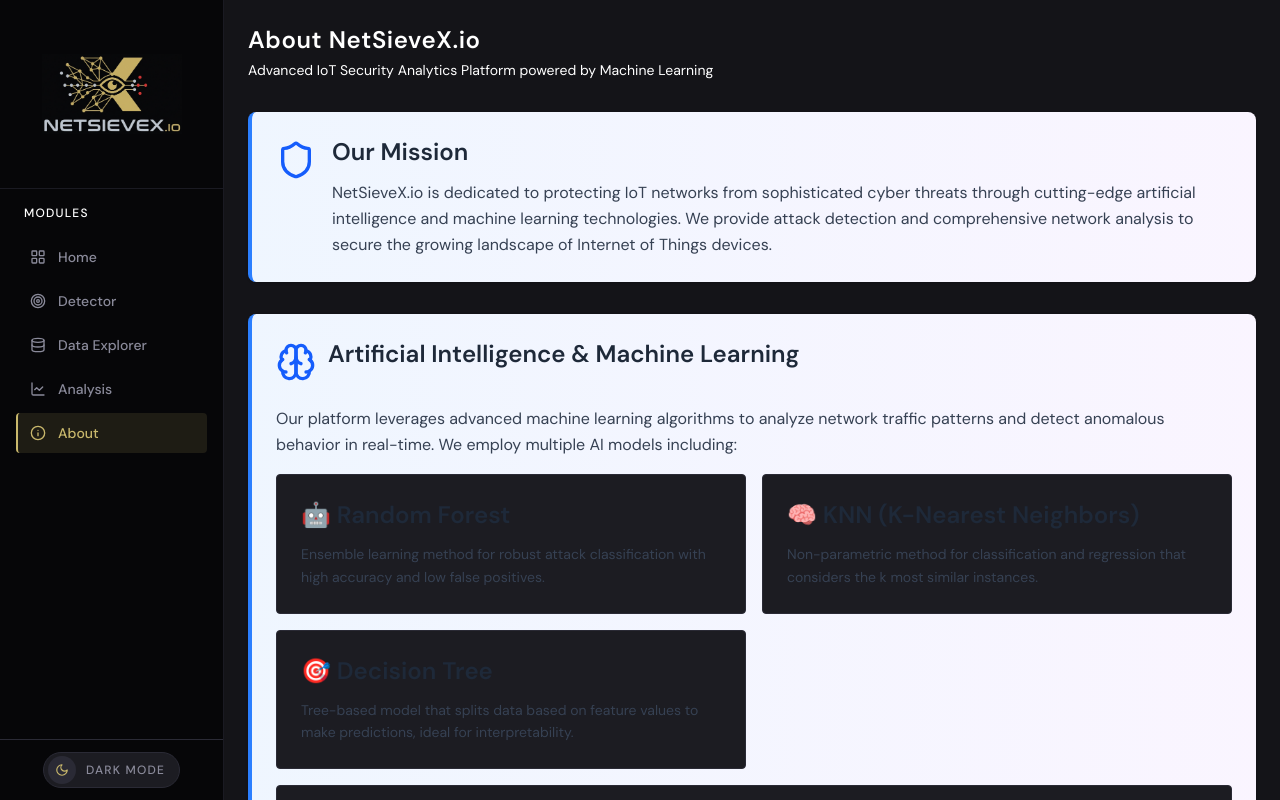
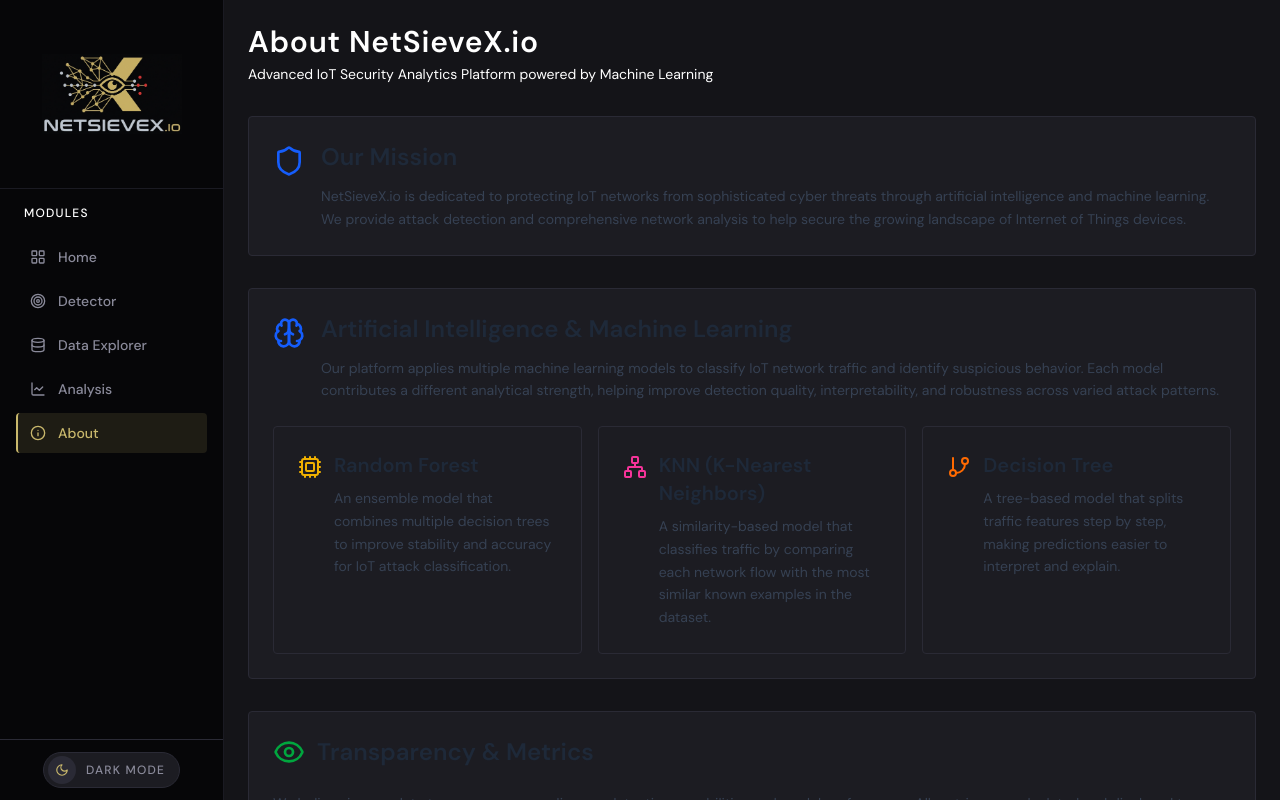
Before and after one commit to ingenriquecardosoalfonso/WebSait, a React (Vite) app: page / in a window 1280 px wide. Both pictures are taken after a click on the button "About". Shown: the top 800 px of the page. Built offline with nearby package versions, Linux system fonts and the light colour scheme; no server answers.

Commit message:
Changes in about page.

```diff
--- a/src/app/components/About.tsx
+++ b/src/app/components/About.tsx
@@ -1,5 +1,5 @@
 import { useState } from 'react';
-import { Brain, Shield, Eye, TrendingUp, Lock, CheckCircle, AlertCircle, Lightbulb } from 'lucide-react';
+import {Brain,Shield,Eye,CheckCircle,AlertCircle,Cpu,Network,GitBranch,} from 'lucide-react';
 
 export default function About(): import("react/jsx-runtime").JSX.Element {
   const [feedback, setFeedback] = useState({ name: '', email: '', message: '' });
@@ -15,81 +15,88 @@
     setFeedback({ name: '', email: '', message: '' });
   };
 
+  const cardStyle = {
+    backgroundColor: 'var(--card)',
+    border: '0.5px solid var(--border)',
+  };
+
   return (
     <div className="space-y-8">
       <div>
-        <h1 className="text-2xl font-semibold tracking-wide text-foreground">About NetSieveX.io</h1>
+        <h1 className="text-3xl font-semibold tracking-wide text-foreground">About NetSieveX.io</h1>
         <p className="mt-1 text-sm text-muted-foreground">
           Advanced IoT Security Analytics Platform powered by Machine Learning
         </p>
       </div>
 
       {/* Mission Statement */}
-      <div className="bg-gradient-to-r from-blue-50 to-purple-50
-                dark:bg-gradient-to-r dark:from-gray-800 dark:to-slate-900
-                border-l-4 border-blue-500 dark:border-blue-400
-                p-6 rounded-lg shadow">
+      <div className="rounded p-6" style={cardStyle}>
         <div className="flex items-start gap-4">
-          <Shield className="w-10 h-10 text-blue-600 dark:text-blue-400 flex-shrink-0 mt-1" />
+          <Shield className="w-8 h-8 text-blue-600 flex-shrink-0 mt-1" />
           <div>
             <h2 className="text-2xl font-bold text-gray-800 dark:text-white mb-3">Our Mission</h2>
-            <p className="text-gray-700 dark:text-gray-300 leading-relaxed">
+            <p className="text-sm text-gray-700 dark:text-gray-300 leading-relaxed">
               NetSieveX.io is dedicated to protecting IoT networks from sophisticated cyber threats through
-              cutting-edge artificial intelligence and machine learning technologies. We provide
-              attack detection and comprehensive network analysis to secure the growing landscape of
-              Internet of Things devices.
+              artificial intelligence and machine learning. We provide attack detection and comprehensive
+              network analysis to help secure the growing landscape of Internet of Things devices.
             </p>
           </div>
         </div>
       </div>
 
       {/* AI & Machine Learning Section */}
-      <div className="bg-gradient-to-r from-blue-50 to-purple-50
-                dark:bg-gradient-to-r dark:from-gray-800 dark:to-slate-900
-                border-l-4 border-blue-500 dark:border-blue-400
-                p-6 rounded-lg shadow">
-        <div className="flex items-center gap-3 mb-6">
-          <Brain className="w-10 h-10 text-blue-600 dark:text-blue-400 flex-shrink-0 mt-1" />
-          <h2 className="text-2xl font-bold text-gray-800 dark:text-white mb-3">Artificial Intelligence & Machine Learning</h2>
-        </div>
-
-        <div className="space-y-4">
-          <p className="text-gray-700 dark:text-gray-300 leading-relaxed">
-            Our platform leverages advanced machine learning algorithms to analyze network traffic patterns
-            and detect anomalous behavior in real-time. We employ multiple AI models including:
-          </p>
-
-          <div className="grid grid-cols-1 md:grid-cols-2 gap-4 mt-4">
-            <div className="rounded p-6" style={{ backgroundColor: "var(--card)", border: "0.5px solid var(--border)" }}>
-              <h3 className="text-2xl font-bold text-gray-800 dark:text-white mb-3">🤖 Random Forest</h3>
-              <p className="text-gray-700 dark:text-gray-300 text-sm leading-relaxed">
-                Ensemble learning method for robust attack classification with high accuracy and low false positives.
-              </p>
-            </div>
-
-            <div className="rounded p-6" style={{ backgroundColor: "var(--card)", border: "0.5px solid var(--border)" }}>
-              <h3 className="text-2xl font-bold text-gray-800 dark:text-white mb-3">🧠 KNN (K-Nearest Neighbors)</h3>
-              <p className="text-gray-700 dark:text-gray-300 text-sm leading-relaxed">
-                Non-parametric method for classification and regression that considers the k most similar instances.
-              </p>
-            </div>
-
-            <div className="rounded p-6" style={{ backgroundColor: "var(--card)", border: "0.5px solid var(--border)" }}>
-              <h3 className="text-2xl font-bold text-gray-800 dark:text-white mb-3">🎯 Decision Tree </h3>
-              <p className="text-gray-700 dark:text-gray-300 text-sm leading-relaxed">
-                Tree-based model that splits data based on feature values to make predictions, ideal for interpretability.
+      <div className="rounded p-6" style={cardStyle}>
+        <div className="flex items-start gap-4 mb-6">
+          <Brain className="w-8 h-8 text-blue-600 flex-shrink-0 mt-1" />
+          <div>
+            <h2 className="text-2xl font-bold text-gray-800 dark:text-white mb-3">
+              Artificial Intelligence & Machine Learning
+            </h2>
+            <p className="text-sm text-gray-700 dark:text-gray-300 leading-relaxed">
+              Our platform applies multiple machine learning models to classify IoT network traffic and
+              identify suspicious behavior. Each model contributes a different analytical strength, helping
+              improve detection quality, interpretability, and robustness across varied attack patterns.
             </p>
           </div>
         </div>
 
-          <div className="rounded p-6" style={{ backgroundColor: "var(--card)", border: "0.5px solid var(--border)" }}>
+        <div className="grid grid-cols-1 md:grid-cols-3 gap-4">
+          <div className="rounded p-6" style={cardStyle}>
             <div className="flex items-start gap-3">
-              <Lightbulb className="w-6 h-6 text-blue-600 flex-shrink-0 mt-0.5" />
+              <Cpu className="w-6 h-6 text-yellow-500 flex-shrink-0 mt-1" />
               <div>
-                <h4 className="text-2xl font-bold text-gray-800 dark:text-white mb-3">Continuous Learning</h4>
-                <p className="text-gray-700 dark:text-gray-300 text-sm leading-relaxed">
-                  Our AI models are continuously updated with new threat patterns and attack vectors,
-                  ensuring they stay ahead of emerging cybersecurity challenges.
+                <h3 className="text-xl font-bold text-gray-800 dark:text-white mb-2">Random Forest</h3>
+                <p className="text-sm text-gray-700 dark:text-gray-300 leading-relaxed">
+                  An ensemble model that combines multiple decision trees to improve stability and accuracy
+                  for IoT attack classification.
+                </p>
+              </div>
+            </div>
+          </div>
+
+          <div className="rounded p-6" style={cardStyle}>
+            <div className="flex items-start gap-3">
+              <Network className="w-6 h-6 text-pink-500 flex-shrink-0 mt-1" />
+              <div>
+                <h3 className="text-xl font-bold text-gray-800 dark:text-white mb-2">
+                  KNN (K-Nearest Neighbors)
+                </h3>
+                <p className="text-sm text-gray-700 dark:text-gray-300 leading-relaxed">
+                  A similarity-based model that classifies traffic by comparing each network flow with the
+                  most similar known examples in the dataset.
+                </p>
+              </div>
+            </div>
+          </div>
+
+          <div className="rounded p-6" style={cardStyle}>
+            <div className="flex items-start gap-3">
+              <GitBranch className="w-6 h-6 text-orange-500 flex-shrink-0 mt-1" />
+              <div>
+                <h3 className="text-xl font-bold text-gray-800 dark:text-white mb-2">Decision Tree</h3>
+                <p className="text-sm text-gray-700 dark:text-gray-300 leading-relaxed">
+                  A tree-based model that splits traffic features step by step, making predictions easier to
+                  interpret and explain.
                 </p>
               </div>
             </div>
@@ -98,80 +105,96 @@
       </div>
 
       {/* Transparency & Metrics Section */}
-      <div className="rounded p-6" style={{ backgroundColor: "var(--card)", border: "0.5px solid var(--border)" }}>
+      <div className="rounded p-6" style={cardStyle}>
         <div className="flex items-center gap-3 mb-6">
-          <Eye className="w-8 h-8 text-green-600" />
-          <h2 className="text-2xl font-bold text-gray-800 dark:text-white mb-3">Transparency & Metrics</h2>
+          <Eye className="w-8 h-8 text-green-600 flex-shrink-0" />
+          <h2 className="text-2xl font-bold text-gray-800 dark:text-white">
+            Transparency & Metrics
+          </h2>
         </div>
 
         <div className="space-y-4">
-          <p className="text-gray-700 dark:text-gray-300 text-sm leading-relaxed">
+          <p className="text-sm text-gray-700 dark:text-gray-300 leading-relaxed">
             We believe in complete transparency regarding our detection capabilities and model performance.
-            All metrics are calculated and displayed in real-time to provide full visibility into system operations.
+            All metrics are calculated and displayed to provide full visibility into system operations.
           </p>
 
           <div className="grid grid-cols-1 md:grid-cols-3 gap-4 mt-6">
-            <div className="text-center p-4 bg-white-50 rounded-lg border border-white-200">
-              <CheckCircle className="w-10 h-10 text-yellow-600 mx-auto mb-2" />
-              <div className="text-2xl font-bold text-yellow-700">94.7%</div>
-              <div className="text-sm text-yellow-800 font-medium">Model Accuracy</div>
-              <div className="text-xs text-yellow-700 mt-1">Validated on test dataset</div>
+            <div className="text-center p-4 rounded-lg" style={cardStyle}>
+              <Cpu className="w-10 h-10 text-yellow-500 mx-auto mb-3" />
+              <div className="text-xl font-bold text-gray-800 dark:text-white">99.37%</div>
+              <div className="text-sm text-gray-700 dark:text-gray-300 font-medium">Random Forest</div>
+              <div className="text-xs text-gray-500 mt-1">Model Accuracy</div>
             </div>
 
-            <div className="text-center p-4 bg-white-50 rounded-lg border border-white-200">
-              <TrendingUp className="w-10 h-10 text-blue-600 mx-auto mb-2" />
-              <div className="text-2xl font-bold text-blue-700">&lt; 100ms</div>
-              <div className="text-sm text-blue-800 font-medium">Detection Latency</div>
-              <div className="text-xs text-blue-700 mt-1">Real-time analysis</div>
+            <div className="text-center p-4 rounded-lg" style={cardStyle}>
+              <GitBranch className="w-10 h-10 text-orange-500 mx-auto mb-3" />
+              <div className="text-xl font-bold text-gray-800 dark:text-white">99.20%</div>
+              <div className="text-sm text-gray-700 dark:text-gray-300 font-medium">Decision Tree</div>
+              <div className="text-xs text-gray-500 mt-1">Model Accuracy</div>
             </div>
 
-            <div className="text-center p-4 bg-white-50 rounded-lg border border-white-200">
-              <Lock className="w-10 h-10 text-purple-600 mx-auto mb-2" />
-              <div className="text-2xl font-bold text-purple-700">2.1%</div>
-              <div className="text-sm text-purple-800 font-medium">False Positive Rate</div>
-              <div className="text-xs text-purple-700 mt-1">Minimizing disruptions</div>
+            <div className="text-center p-4 rounded-lg" style={cardStyle}>
+              <Network className="w-10 h-10 text-pink-500 mx-auto mb-3" />
+              <div className="text-xl font-bold text-gray-800 dark:text-white">98.91%</div>
+              <div className="text-sm text-gray-700 dark:text-gray-300 font-medium">
+                KNN
+              </div>
+              <div className="text-xs text-gray-500 mt-1">Model Accuracy</div>
             </div>
           </div>
 
           <div className="mt-6 space-y-3">
-            <h3 className="text-2xl font-bold text-gray-800 dark:text-white mb-3">
-              <CheckCircle className="w-5 h-5 text-green-600" />
+            <div className="flex items-center gap-3 mb-3">
+              <CheckCircle className="w-8 h-8 text-green-600 flex-shrink-0" />
+              <h3 className="text-2xl font-bold text-gray-800 dark:text-white">
                 What We Track & Display:
               </h3>
+            </div>
 
-            <ul className="space-y-2 ml-7">
+            <ul className="space-y-2 ml-2">
               <li className="text-gray-700 dark:text-gray-300 text-sm leading-relaxed">
-                <span className="text-blue-600 mt-1"> • </span>
-                <span><strong>Detection Confidence:</strong> Each prediction includes a confidence score showing model certainty</span>
+                <span className="text-blue-600">• </span>
+                <span>
+                  <strong>Detection Confidence:</strong> Each prediction includes a confidence score showing model Accuracy
+                </span>
               </li>
               <li className="text-gray-700 dark:text-gray-300 text-sm leading-relaxed">
-                <span className="text-blue-600 mt-1"> • </span>
-                <span><strong>Feature Importance:</strong> Transparent explanation of which network characteristics influenced the decision</span>
+                <span className="text-blue-600">• </span>
+                <span>
+                  <strong>Feature Importance:</strong> Transparent explanation of which network characteristics influenced the decision
+                </span>
               </li>
               <li className="text-gray-700 dark:text-gray-300 text-sm leading-relaxed">
-                <span className="text-blue-600 mt-1"> • </span>
-                <span><strong>Traffic Statistics:</strong> Real-time metrics on packet rates, flow durations, and payload sizes</span>
+                <span className="text-blue-600">• </span>
+                <span>
+                  <strong>Traffic Statistics:</strong> Metrics on packet rates, flow durations, and payload sizes
+                </span>
               </li>
               <li className="text-gray-700 dark:text-gray-300 text-sm leading-relaxed">
-                <span className="text-blue-600 mt-1"> • </span>
-                <span><strong>Attack Classification:</strong> Detailed categorization of detected threats (DDoS, DoS, Reconnaissance, Mirai, Theft)</span>
+                <span className="text-blue-600">• </span>
+                <span>
+                  <strong>Attack Classification:</strong> Detailed categorization of detected traffic such as DOS SYN Hping, ARP Poisoning, NMAP Scan, and Normal Traffic
+                </span>
               </li>
               <li className="text-gray-700 dark:text-gray-300 text-sm leading-relaxed">
-                <span className="text-blue-600 mt-1"> • </span>
-                <span><strong>Comparative Analysis:</strong> Side-by-side comparison of normal vs. malicious traffic patterns</span>
+                <span className="text-blue-600">• </span>
+                <span>
+                  <strong>Comparative Analysis:</strong> Side-by-side comparison of normal vs. malicious traffic patterns
+                </span>
               </li>
             </ul>
           </div>
 
-         <div className="rounded p-6" style={{ backgroundColor: "var(--card)", border: "0.5px solid var(--border)" }}>
+          <div className="rounded p-6" style={cardStyle}>
             <div className="flex items-start gap-3">
               <AlertCircle className="w-6 h-6 text-pink-600 flex-shrink-0 mt-0.5" />
               <div>
-                <h4 className="font-semibold text-pink-900 mb-1">Explainable AI</h4>
-                <p className="text-sm text-pink-800">
+                <h4 className="font-semibold text-pink-700 dark:text-pink-400 mb-1">Explainable AI</h4>
+                <p className="text-sm text-pink-700 dark:text-pink-300 leading-relaxed">
                   We prioritize explainability in our AI models. Every detection result shows which features
-                  (e.g., SYN flags, packet rates, payload sizes) contributed most to the classification,
-                  ensuring security teams can understand and validate automated decisions.
+                  (for example SYN flags, packet rates, and payload sizes) contributed most to the
+                  classification, helping security teams understand and validate automated decisions.
                 </p>
               </div>
             </div>
@@ -180,11 +203,11 @@
       </div>
 
       {/* Key Features */}
-      <div className="rounded p-6" style={{ backgroundColor: "var(--card)", border: "0.5px solid var(--border)" }}>
+      <div className="rounded p-6" style={cardStyle}>
         <h2 className="text-2xl font-bold text-gray-800 dark:text-white mb-3">Platform Capabilities</h2>
 
         <div className="grid grid-cols-1 md:grid-cols-2 gap-4">
-          <div className="rounded p-6" style={{ backgroundColor: "var(--card)", border: "0.5px solid var(--border)" }}>
+          <div className="rounded p-6" style={cardStyle}>
             <Shield className="w-6 h-6 text-blue-600 flex-shrink-0 mt-1" />
             <div>
               <h3 className="text-2xl font-bold text-gray-800 dark:text-white mb-3">Real-Time Detection</h3>
@@ -194,7 +217,7 @@
             </div>
           </div>
 
-          <div className="rounded p-6" style={{ backgroundColor: "var(--card)", border: "0.5px solid var(--border)" }}>
+          <div className="rounded p-6" style={cardStyle}>
             <Brain className="w-6 h-6 text-purple-600 flex-shrink-0 mt-1" />
             <div>
               <h3 className="text-2xl font-bold text-gray-800 dark:text-white mb-3">Multi-Model Analysis</h3>
@@ -204,8 +227,8 @@
             </div>
           </div>
 
-          <div className="rounded p-6" style={{ backgroundColor: "var(--card)", border: "0.5px solid var(--border)" }}>
-            <TrendingUp className="w-6 h-6 text-green-600 flex-shrink-0 mt-1" />
+          <div className="rounded p-6" style={cardStyle}>
+            <Eye className="w-6 h-6 text-green-600 flex-shrink-0 mt-1" />
             <div>
               <h3 className="text-2xl font-bold text-gray-800 dark:text-white mb-3">Comprehensive Analytics</h3>
               <p className="text-gray-700 dark:text-gray-300 text-sm leading-relaxed">
@@ -214,8 +237,8 @@
             </div>
           </div>
 
-          <div className="rounded p-6" style={{ backgroundColor: "var(--card)", border: "0.5px solid var(--border)" }}>
-            <Eye className="w-6 h-6 text-orange-600 flex-shrink-0 mt-1" />
+          <div className="rounded p-6" style={cardStyle}>
+            <CheckCircle className="w-6 h-6 text-orange-600 flex-shrink-0 mt-1" />
             <div>
               <h3 className="text-2xl font-bold text-gray-800 dark:text-white mb-3">Complete Transparency</h3>
               <p className="text-gray-700 dark:text-gray-300 text-sm leading-relaxed">
@@ -226,10 +249,8 @@
         </div>
       </div>
 
-      <div
-  className="rounded p-6"
-  style={{ backgroundColor: 'var(--card)', border: '0.5px solid var(--border)' }}
->
+      {/* Feedback Form */}
+      <div className="rounded p-6" style={cardStyle}>
         <h2 className="text-2xl font-bold text-gray-800 dark:text-white mb-3">Feedback Form</h2>
         <p className="text-gray-700 dark:text-gray-300 text-sm leading-relaxed mb-6">
           We’d love to hear your thoughts, suggestions, or questions about NetSieveX.io.
@@ -243,12 +264,12 @@
             <input
               type="text"
               name="name"
-        value={feedback.name  }
+              value={feedback.name}
               onChange={handleChange}
               placeholder="Enter your name"
               required
               className="w-full rounded-lg px-4 py-3 text-sm text-gray-800 dark:text-white bg-transparent border outline-none"
-        style={{ backgroundColor: 'var(--card)', border: '0.5px solid var(--border)' }}
+              style={cardStyle}
             />
           </div>
 
@@ -264,7 +285,7 @@
               placeholder="Enter your email"
               required
               className="w-full rounded-lg px-4 py-3 text-sm text-gray-800 dark:text-white bg-transparent border outline-none"
-        style={{ backgroundColor: 'var(--card)', border: '0.5px solid var(--border)' }}
+              style={cardStyle}
             />
           </div>
 
@@ -280,7 +301,7 @@
               rows={5}
               required
               className="w-full rounded-lg px-4 py-3 text-sm text-gray-800 dark:text-white bg-transparent border outline-none resize-none"
-        style={{ backgroundColor: 'var(--card)', border: '0.5px solid var(--border)' }}
+              style={cardStyle}
             />
           </div>
 
@@ -300,17 +321,19 @@
         </form>
       </div>
 
-      {/* Demo Notice */}
-      <div className="rounded p-6" style={{ backgroundColor: "var(--card)", border: "0.5px solid var(--border)" }}>
-        <h3 className="text-2xl font-bold text-gray-800 dark:text-white mb-3">📌 Demo Environment</h3>
+      <div className="rounded p-6" style={cardStyle}>
+        <h3 className="text-2xl font-bold text-gray-800 dark:text-white mb-3">Powered by Real Data</h3>
         <p className="text-gray-700 dark:text-gray-300 text-sm leading-relaxed">
-          This platform uses simulated network traffic data for demonstration purposes.
-          The machine learning models and detection algorithms are based on real cybersecurity
-          research and industry best practices. All metrics and visualizations represent realistic
-          scenarios encountered in IoT network security.
+          NETSIEVEX.IO is powered by real IoT network traffic data from the RT-IoT2022 Dataset, sourced
+          via the UCI Machine Learning Repository.
+          <br /><br />
+          Our machine learning models are built on established cybersecurity research and industry best
+          practices, enabling accurate detection of modern threats.
+          <br /><br />
+          All metrics and visualizations reflect authentic network behavior, providing a realistic and
+          actionable view of IoT security risks.
         </p>
       </div>
     </div>
   );
 }
- /* This is the About component that provides an overview of the NetSieveX.io platform, including its mission, AI capabilities, transparency in metrics, and key features. It uses a combination of icons, headings, and descriptive text to communicate the value proposition and technical details of the platform in an engaging and informative way. The content is structured into sections for easy readability and visual appeal. */
```
Lines whose indentation alone changed are shown as unchanged.
